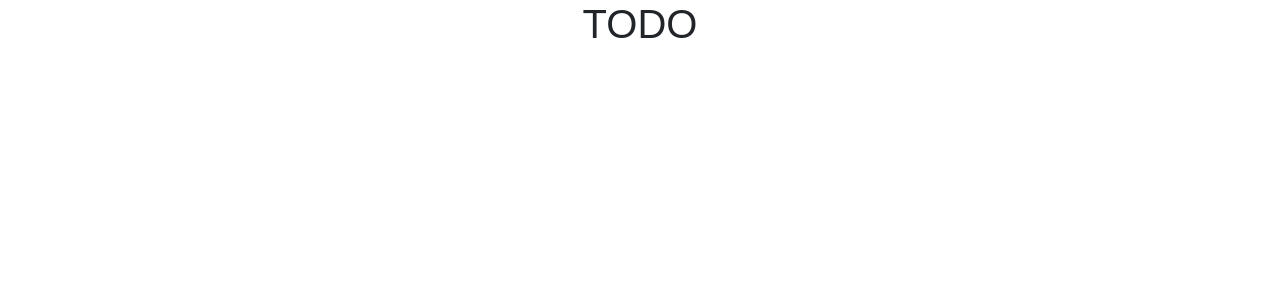
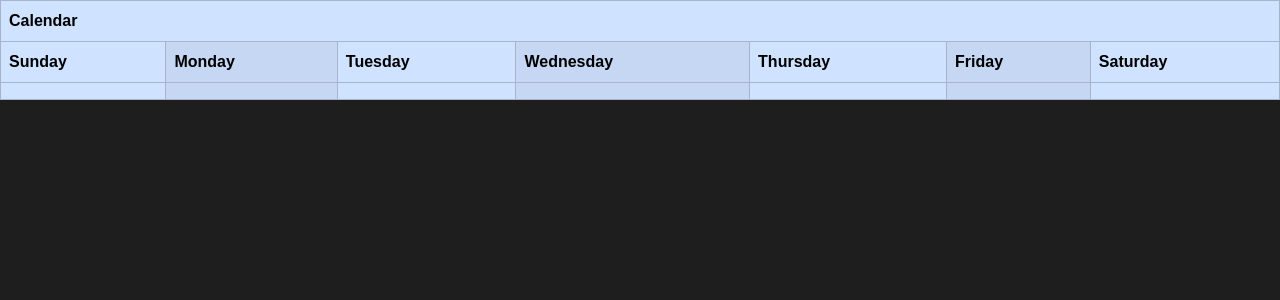
Before and after one commit to Owen-dev-ops/Quest-Log, a Flask app: page / in a window 1280 px wide. Before the commit the part shown is almost empty. Shown: the top 300 px of the page. Run offline with Flask 3, Linux system fonts and the light colour scheme; a user stored in the database is signed in; lists and menus that the app fills with data are empty.

Commit message:
- Began working on index.html. Added the beginning of a calendar.

```diff
--- a/static/styles.css
+++ b/static/styles.css
@@ -1,8 +1,4 @@
 /* Style Sheet for Quest Log */
-
-* {
-    font-family: "cinzel-decorative-regular", sans-serif;
-}
 
 .center_element {
     display: flex;
@@ -27,10 +23,19 @@ h1 {
     text-align: center;
 }
 
+html, body {
+    background-color: #1E1E1E;
+    font-family: "cinzel-decorative-regular", sans-serif;
+}
+
 .login_page_divs {
     width: 18rem;
     height: 30rem;
 }
+
+
+
+
 
 
 
--- a/templates/index.html
+++ b/templates/index.html
@@ -5,6 +5,28 @@
 
 {% block main %}
 
-    <h1> TODO </h1>
+    <table class="table table-bordered table-primary table-striped-columns">
+        <tr>
+            <th colspan="7">Calendar</th>
+        </tr>
+        <tr>
+            <th>Sunday</th>
+            <th>Monday</th>
+            <th>Tuesday</th>
+            <th>Wednesday</th>
+            <th>Thursday</th>
+            <th>Friday</th>
+            <th>Saturday</th>
+        </tr>
+        <tr>
+            <td></td>
+            <td></td>
+            <td></td>
+            <td></td>
+            <td></td>
+            <td></td>
+            <td></td>
+        </tr>
+    </table>
 
 {% endblock %}
--- a/templates/layout.html
+++ b/templates/layout.html
@@ -9,8 +9,8 @@
         <meta name="viewport" content="width=device-width, initial-scale=1.0">
 
         <!-- CSS Sheet and Bootstrap Links. -->
+        <link href="https://cdn.jsdelivr.net/npm/bootstrap@5.3.8/dist/css/bootstrap.min.css" rel="stylesheet" integrity="sha384-sRIl4kxILFvY47J16cr9ZwB07vP4J8+LH7qKQnuqkuIAvNWLzeN8tE5YBujZqJLB" crossorigin="anonymous">
         <link rel="stylesheet" href="{{ url_for('static', filename='styles.css') }}">
-        <link href="https://cdn.jsdelivr.net/npm/bootstrap@5.3.8/dist/css/bootstrap.min.css" rel="stylesheet" integrity="sha384-sRIl4kxILFvY47J16cr9ZwB07vP4J8+LH7qKQnuqkuIAvNWLzeN8tE5YBujZqJLB" crossorigin="anonymous">
 
         <!-- Set Font -->
         <!-- Cinzel Decorative, Google Font -->
```
